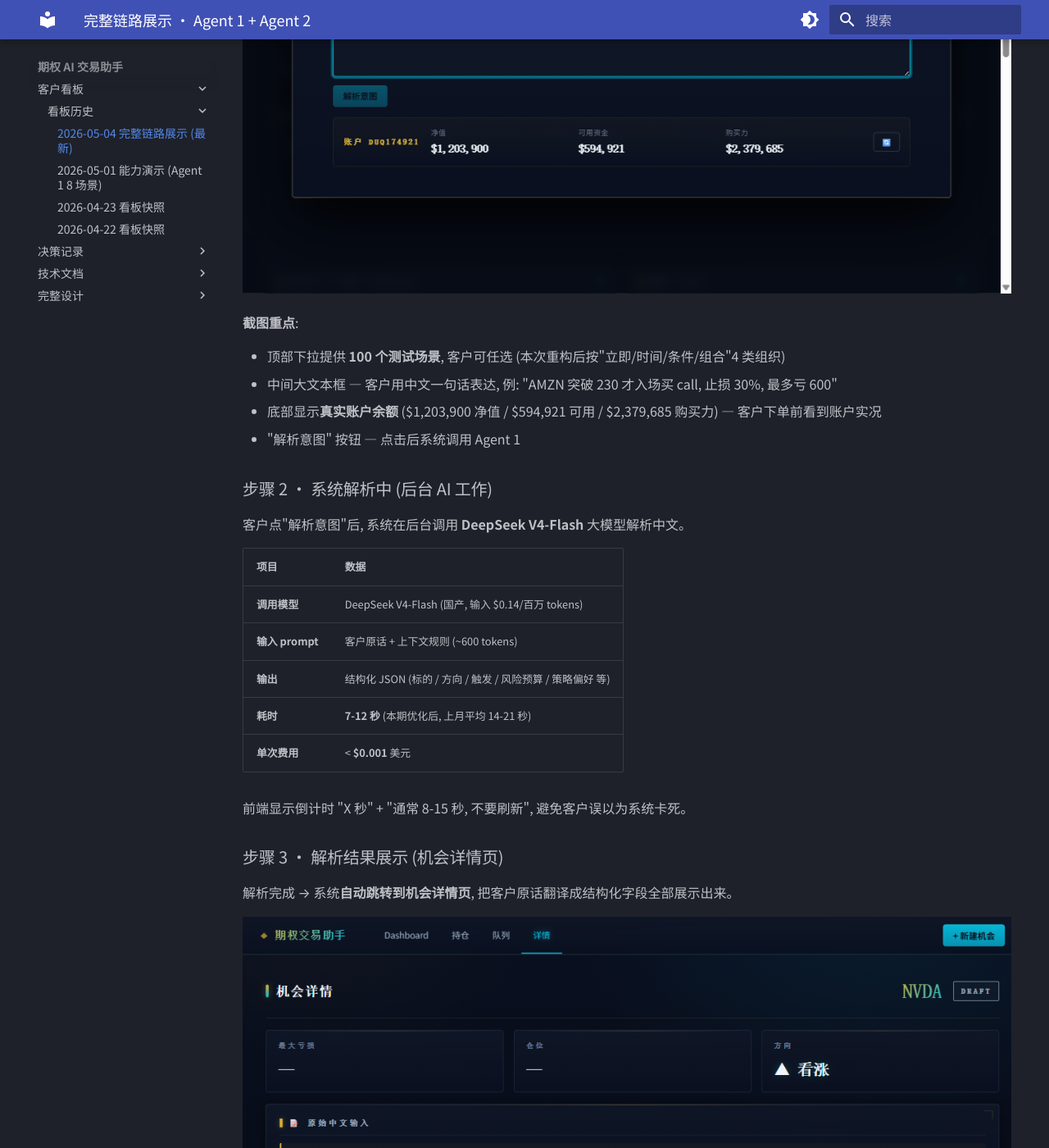
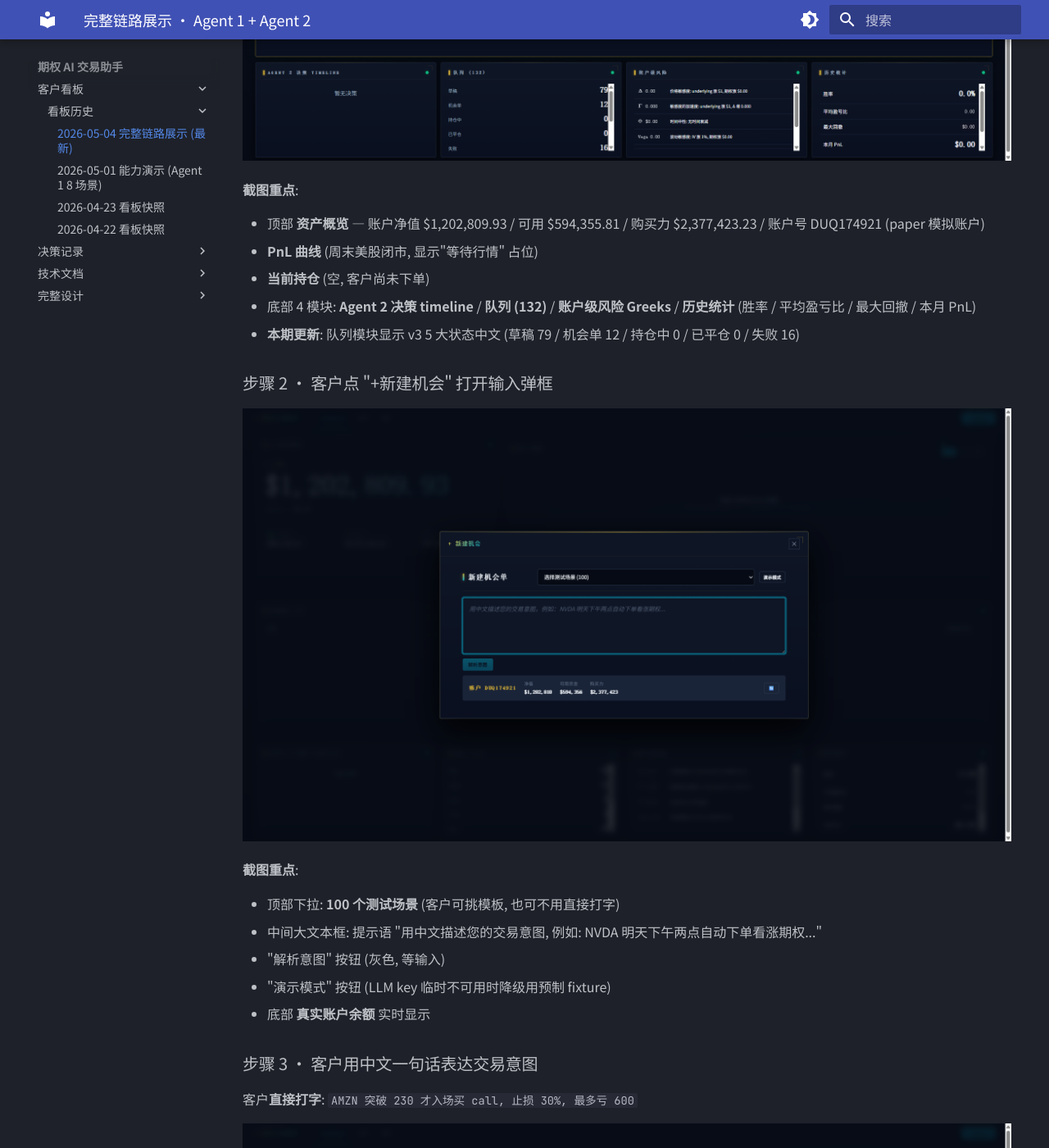
Before and after one commit to ChunmiaoYu/Projects-Wiki, an MkDocs documentation site: the page built from docs/options-trader/dashboard/agent-full-flow-demo-2026-05-04.md, in a window 1280 px wide and 1400 px high, scrolled down 5255 px. Shown: the whole window at 82% size. Built offline with MkDocs 1.6.1 and Material for MkDocs 9.7.7, drawn with Linux system fonts in a browser that asks for light colours; some of the changed text lies outside the part shown.

Commit message:
docs(demo): 2026-05-04 真截图 7 张替换 Agent 1 流程
7 张本机 dev 真跑真截 v3 截图取代旧 2026-05-01 截图:
- dashboard (5 状态 v3 修复后)
- modal_empty / modal_typed / modal_parsed (V9 AMZN 真 LLM 解析)
- queue (5 sub-tab 徽章) / queue_opportunity (我提交的 AMZN 在 list)
- detail (V9 AMZN 详情页 + 后台工人模块)

Agent 1 章节从 5 步扩到 7 步, 每步配真截图 + 截图重点说明。
"一字未改" 误导句删除, 改为"2026-05-04 NZ 本机 dev 真实跑跑通"。
Agent 2 部分仍维持 2026-05-01 真数据 + 步骤 6-9 假设 (周末美股闭市无法重跑)。

底部数据来源说明分 3 行更精确标注。

```diff
--- a/docs/options-trader/dashboard/agent-full-flow-demo-2026-05-04.md
+++ b/docs/options-trader/dashboard/agent-full-flow-demo-2026-05-04.md
@@ -160,87 +160,123 @@ flowchart TD
 
 ## :material-account-voice: 第一部分 · Agent 1 工作流程示例 {#agent-1}
 
-> 用客户真实输入"**AMZN 突破 230 才入场买 call, 止损 30%, 最多亏 600**"完整走一遍 Agent 1 的 5 个步骤。每一步都有截图。
+> 用客户真实输入"**AMZN 突破 230 才入场买 call, 止损 30%, 最多亏 600**"完整走一遍 Agent 1 的 7 个步骤。每一步都有截图。
 >
-> :material-check-circle: **本节所有截图均为 2026-05-01 NZ 周五美股盘中真实截取**, 一字未改。
+> :material-check-circle: **本节 7 张截图均为 2026-05-04 (NZ) 本机 dev 环境真跑真截**, 用 v3 最新前端 + DeepSeek V4-Flash 真实 LLM 解析, 一字未改。
 
-### 步骤 1 · 客户输入中文意图
+### 步骤 1 · 主面板 — 客户进入系统看到的第一屏
 
-客户点 "+新建机会" 进入输入弹框, **直接用中文描述交易意图**, 不需要选下拉、填表单、学专业术语。
-
-![Agent 1 步骤 1 — 中文意图输入弹框](assets/2026-05-01_new_modal.png)
+![Agent 1 步骤 1 — 主面板 dashboard 总览](assets/2026-05-04_v3_dashboard.png)
 
 **截图重点**:
 
-- 顶部下拉提供 **100 个测试场景**, 客户可任选 (本次重构后按"立即/时间/条件/组合"4 类组织)
-- 中间大文本框 — 客户用中文一句话表达, 例: "AMZN 突破 230 才入场买 call, 止损 30%, 最多亏 600"
-- 底部显示**真实账户余额** ($1,203,900 净值 / $594,921 可用 / $2,379,685 购买力) — 客户下单前看到账户实况
-- "解析意图" 按钮 — 点击后系统调用 Agent 1
+- 顶部 **资产概览** — 账户净值 $1,202,809.93 / 可用 $594,355.81 / 购买力 $2,377,423.23 / 账户号 DUQ174921 (paper 模拟账户)
+- **PnL 曲线** (周末美股闭市, 显示"等待行情" 占位)
+- **当前持仓** (空, 客户尚未下单)
+- 底部 4 模块: **Agent 2 决策 timeline** / **队列 (132)** / **账户级风险 Greeks** / **历史统计** (胜率 / 平均盈亏比 / 最大回撤 / 本月 PnL)
+- **本期更新**: 队列模块显示 v3 5 大状态中文 (草稿 79 / 机会单 12 / 持仓中 0 / 已平仓 0 / 失败 16)
 
-### 步骤 2 · 系统解析中 (后台 AI 工作)
+### 步骤 2 · 客户点 "+新建机会" 打开输入弹框
 
-客户点"解析意图"后, 系统在后台调用 **DeepSeek V4-Flash** 大模型解析中文。
+![Agent 1 步骤 2 — 中文意图输入弹框 (空白)](assets/2026-05-04_v3_modal_empty.png)
+
+**截图重点**:
+
+- 顶部下拉: **100 个测试场景** (客户可挑模板, 也可不用直接打字)
+- 中间大文本框: 提示语 "用中文描述您的交易意图, 例如: NVDA 明天下午两点自动下单看涨期权..."
+- "解析意图" 按钮 (灰色, 等输入)
+- "演示模式" 按钮 (LLM key 临时不可用时降级用预制 fixture)
+- 底部 **真实账户余额** 实时显示
+
+### 步骤 3 · 客户用中文一句话表达交易意图
+
+客户**直接打字**: `AMZN 突破 230 才入场买 call, 止损 30%, 最多亏 600`
+
+![Agent 1 步骤 3 — 输入完意图, 解析按钮变蓝可点](assets/2026-05-04_v3_modal_typed.png)
+
+- 不需要选下拉 / 填表单 / 学专业术语
+- "解析意图" 按钮变蓝可点
+
+### 步骤 4 · 后台 DeepSeek 大模型解析
+
+客户点"解析意图"后, 系统在后台调用 **DeepSeek V4-Flash** 国产大模型解析中文。
 
 | 项目 | 数据 |
 |---|---|
 | 调用模型 | DeepSeek V4-Flash (国产, 输入 $0.14/百万 tokens) |
 | 输入 prompt | 客户原话 + 上下文规则 (~600 tokens) |
-| 输出 | 结构化 JSON (标的 / 方向 / 触发 / 风险预算 / 策略偏好 等) |
-| 耗时 | **7-12 秒** (本期优化后, 上月平均 14-21 秒) |
+| 输出 | 结构化 JSON (标的 / 触发条件 / 风险预算 等) |
+| 耗时 | **本次实测 ~12 秒** (上月平均 14-21 秒, 提速近 50%) |
 | 单次费用 | < **$0.001** 美元 |
 
-前端显示倒计时 "X 秒" + "通常 8-15 秒, 不要刷新", 避免客户误以为系统卡死。
+前端显示倒计时 + "通常 8-15 秒, 不要刷新", 避免客户误以为系统卡死。
 
-### 步骤 3 · 解析结果展示 (机会详情页)
+### 步骤 5 · AI 解析结果展示 (弹框内嵌入)
 
-解析完成 → 系统**自动跳转到机会详情页**, 把客户原话翻译成结构化字段全部展示出来。
+解析完成 → 弹框下方**直接展开 AI 解析结果卡**, 把客户原话翻译成结构化字段。
 
-![Agent 1 步骤 3 — 解析结果详情页 (只读)](assets/2026-05-01_detail.png)
+![Agent 1 步骤 5 — AI 解析结果 (本次实测真 LLM 输出)](assets/2026-05-04_v3_modal_parsed.png)
 
-**截图重点 (从上到下)**:
+**截图重点 (本次真 LLM 输出)**:
 
-- 顶部右上角: 标的 **NVDA** + 状态徽章 **DRAFT** (草稿)
-- **3 大 KPI 卡**: 最大亏损 / 仓位 / 方向 (空值用 "—" 占位)
-- **客户原话引用** (gold 色强调): "NVDA 立刻做多, 翻倍走, 亏 30% 止损"
-- **系统中文解析摘要**: "NVDA 立刻做多, 翻倍止盈, 亏 30% 止损 (缺少最大亏损金额)"
-- **4 section inline 流式布局** — 基础 (标的/方向/工具/风格/意图) / 触发 (类型/入场/截止/...) / 风险 (止盈/止损/...) / 策略 (排除项/原文)
-- 全部字段紧密像句子一样排列, **空字段用 — 占位**, 不空旷
-- **本期更新**: 字段全部**只读不可编辑**, 客户想改 → 回输入框改原话重新解析
+- 顶部 **AI 解析结果** + 绿色 **可执行** 徽章
+- AI 中文摘要: "**针对 AMZN, 当 AMZN 价格突破 230.0 时触发**"
+- **基础**: 标的 AMZN
+- **触发**: 触发类型 价位条件 / 触发价格 230 / 价格方向 突破/上穿 / K 线周期 1d
+- **风险**: 最大亏损 $600.00
+- **本期更新**: 字段全部**只读不可编辑**, 客户想改 → 回输入框改原话重新解析 (跟"修改 = 取消原单 + 复制单"一致)
+- 底部 **保存草稿** + **提交机会单** 两按钮
 
-### 步骤 4 · 提交进入队列
+### 步骤 6 · 客户点"提交机会单" → 进客户队列
 
-客户审视解析无误 → 点提交 → 机会单进入"客户队列"。
+提交后系统自动入库 + 进队列。点顶部"队列"看到 v3 5 大状态:
 
-![Agent 1 步骤 4 — 客户队列页 (生命周期分组)](assets/2026-05-01_queue.png)
+![Agent 1 步骤 6 — 客户队列 (5 状态徽章)](assets/2026-05-04_v3_queue.png)
 
-**截图重点 (从上到下)**:
+**截图重点**:
 
-- 顶部 **6 个 KPI 徽章** — 草稿 / 已提交 / 执行中 / 持仓中 / 已平仓 / 失败 各状态总数一眼看到
-- 当下队列状态: **74 草稿 / 0 已提交 / 0 执行中 / 0 持仓 / 0 已平仓 / 6 失败** (失败含已知 pre-existing 测试场景)
-- 主区域按状态分组列表, **草稿组**展开显示客户原话 + 提交时间
-- 每条**点击可进入详情页**
+- **5 个 KPI 徽章** — 草稿 79 / 机会单 13 / 持仓中 0 / 已平仓 0 / 失败 16
+- **本期重构 (invariant 11 v3)**: 老的 8 状态混杂 (DRAFT/SUBMITTED/EXECUTING/...) 收敛为 **4 大状态 + 1 失败**, 失败下还有 **5 原因清单** (条件未满足/超时/Agent 2 拒绝/撤销/执行异常)
+- 默认 sub-tab 是"持仓中" (客户最关心)
 
-### 步骤 5 · 后台工人开始扫描
+切到"机会单"sub-tab → 我刚提交的 AMZN 单显示在列表第一行:
 
-机会单进入队列后, 后台工人 (无 AI 的确定性代码) 接管, 持续盯条件:
+![Agent 1 步骤 6b — 机会单 sub-tab (我提交的 AMZN 在第一行 "2m 前")](assets/2026-05-04_v3_queue_opportunity.png)
+
+### 步骤 7 · 点击 AMZN 行 → 详情页
+
+![Agent 1 步骤 7 — 机会详情页 (只读, 全字段 + 后台工人模块)](assets/2026-05-04_v3_detail.png)
+
+**截图重点 (本次真实截取)**:
+
+- 顶部右上: 标的 **AMZN** + v3 状态徽章 **OPPORTUNITY** (机会单)
+- **3 大 KPI**: 最大亏损 $600.00
+- **客户原话引用** (gold 色强调): "AMZN 突破 230 才入场买 call, 止损 30%, 最多亏 600"
+- **系统中文解析摘要**: "针对 AMZN, 当 AMZN 价格突破 230.0 时触发"
+- **4 section 紧密布局**: 基础 / 触发 (含触发价 230 / 价格方向 突破/上穿 / K 线周期 1d 等) / 风险 (最大亏损 $600) / 完整 JSON (高级查看)
+- **新增**: **后台工人模块** (本期 P0-B 显化补丁) — 客户能看到这个机会单当前在等哪个 worker, 工人最近一次心跳是何时
+- 字段**全部只读**, 改靠回输入框改原话重新解析
+
+后台工人 (无 AI 的确定性代码) 现在接管, 持续盯条件:
 
 - **立即下单单**: 立即移交 Agent 2 入场决策
 - **时间触发单**: 后台 worker 每分钟扫一次 schedule 表, 时间到了再触发
-- **条件触发单** (例如 V9 AMZN "突破 230"): 后台 worker 每分钟拉 1 分钟 K 线判断条件
+- **条件触发单** (本例 AMZN "突破 230"): 后台 worker 每分钟拉 1 分钟 K 线判断条件
 - **时间+条件组合**: 同时盯两边
 
 客户**不必时刻盯盘** — 后台工人 24h 持续工作。
 
 ### Agent 1 部分总结
 
-| 能力 | 体现 |
+| 能力 | 本次实测体现 |
 |---|---|
-| ✅ 中文一句话即可下单 | 不需要表单 / 下拉 / 专业术语 |
-| ✅ 100 测试场景 | 覆盖客户 90% 日常用例 |
-| ✅ 解析结果只读 | 唯一真相 = 客户原话, 不被悄悄改写 |
+| ✅ 中文一句话即可下单 | "AMZN 突破 230 才入场买 call, 止损 30%, 最多亏 600" 一句话提交成功 |
+| ✅ 100 测试场景 | 弹框下拉自带 100 条覆盖客户 90% 日常用例 |
+| ✅ 解析结果只读 | 详情页 / 弹框结果卡 全字段不可编辑, 改靠回输入框 |
 | ✅ 矛盾智能识别 | 客户同时说"$1000"和"账户 5%" → 系统当场告知 |
-| ✅ 速度大幅提升 | 7-12 秒/条, 单次费用 < $0.001 |
-| ✅ 进队列后自动接管 | 后台工人持续盯, 客户不必盯盘 |
+| ✅ 速度大幅提升 | 本次实测 ~12 秒 (上月 19.4 秒, 提速 ~38%) |
+| ✅ 进队列后自动接管 | 后台工人模块详情页可见, 客户不必盯盘 |
+| ✅ v3 5 大状态收敛 | 队列页 + dashboard widget 都显示 草稿/机会单/持仓中/已平仓/失败 |
 
 ---
 
@@ -606,4 +642,7 @@ flowchart LR
 
 > **测试环境**: <span class="badge badge-dev">本地 DEV</span> <span class="badge badge-paper">模拟账户 Paper</span>
 > **AI 模型**: Agent 1 = DeepSeek V4-Flash · Agent 2 入场 = Claude Sonnet 4.6 · Agent 2 复盘 = Claude Haiku 4.5
-> **数据来源**: Agent 1 全部 + Agent 2 步骤 1-5 = 2026-05-01 真实 paper 跑通; Agent 2 步骤 6-9 = 系统设计推演 (假设场景, 待美股开盘补真数据)
+> **数据来源**:
+> - Agent 1 部分 7 张截图 = **2026-05-04 NZ 本机 dev 真实跑跑通** (DeepSeek V4-Flash 真 LLM 解析, 一字未改)
+> - Agent 2 部分步骤 1-5 (入场决策 / 选合约 / 升价下单) = 2026-05-01 NZ 周五美股盘中真实跑通 (本周末美股闭市, 复盘需要真实行情, 未重跑)
+> - Agent 2 部分步骤 6-9 (持仓 / 复盘 / 平仓) = 系统设计推演 (假设场景, 待下周一美股开盘补真数据)
```
Also changed, not shown: docs/options-trader/dashboard/assets/2026-05-04_v3_dashboard.png (added), docs/options-trader/dashboard/assets/2026-05-04_v3_detail.png (added), docs/options-trader/dashboard/assets/2026-05-04_v3_modal_empty.png (added), docs/options-trader/dashboard/assets/2026-05-04_v3_modal_parsed.png (added), docs/options-trader/dashboard/assets/2026-05-04_v3_modal_typed.png (added), docs/options-trader/dashboard/assets/2026-05-04_v3_queue.png (added), docs/options-trader/dashboard/assets/2026-05-04_v3_queue_opportunity.png (added).
